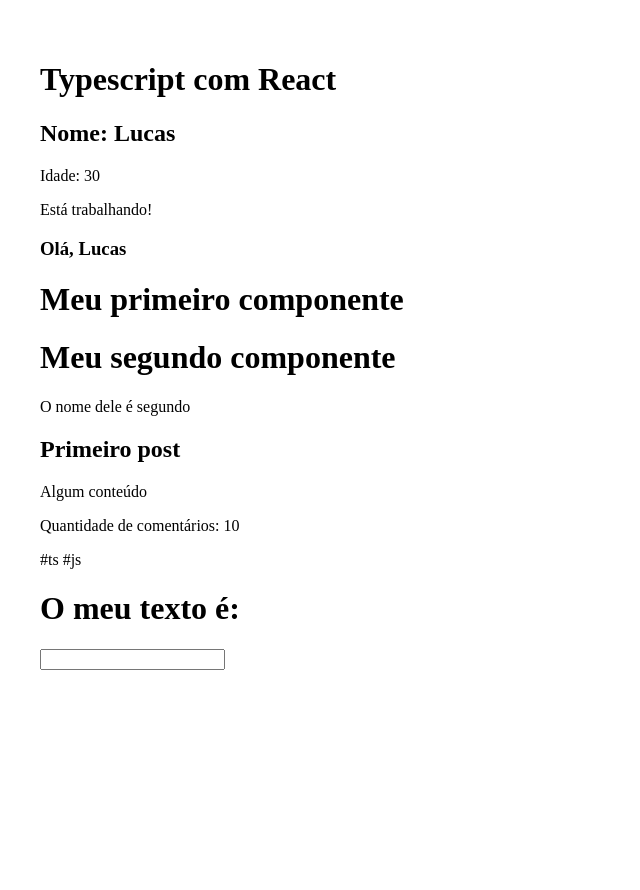
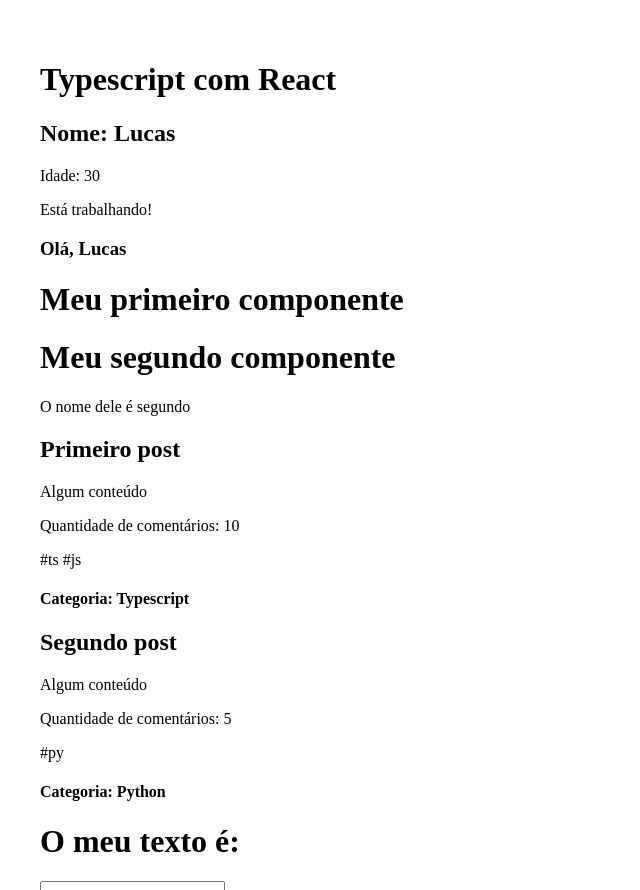
Before and after one commit to lucas-cercal/typescript-basico, a React (Create React App) app in the folder 11_react_com_ts/: page / in a window 1280 px wide. Shown: the top 890 px of the page, without its empty margins (0-640 px from the left). Built offline with nearby package versions, Linux system fonts and the light colour scheme; the HTML template or start-up script is replaced by a standard one.

Commit message:
feat: add enum

```diff
--- a/11_react_com_ts/src/App.tsx
+++ b/11_react_com_ts/src/App.tsx
@@ -3,7 +3,7 @@
 
 // 5 - desestruturando props
 import SecondComponent from "./components/SecondComponent"
-import Destructuring from "./components/Destructuring"
+import Destructuring, { Category } from "./components/Destructuring"
 
 // 6 - useState
 import State from "./components/State"
@@ -34,6 +34,14 @@
         content="Algum conteúdo"
         comentQty={10}
         tags={["ts", "js"]}
+        category={Category.TS}
+      />
+      <Destructuring
+        title="Segundo post"
+        content="Algum conteúdo"
+        comentQty={5}
+        tags={["py"]}
+        category={Category.P}
       />
       <State />
     </div>
--- a/11_react_com_ts/src/components/Destructuring.tsx
+++ b/11_react_com_ts/src/components/Destructuring.tsx
@@ -5,9 +5,17 @@
   content: string
   comentQty: number
   tags: string[]
+  // 8 - enum
+    category: Category
 }
 
-function Destructuring({ title, content, comentQty, tags }: Props): ReactElement {
+export enum Category {
+  JS = 'Javascript',
+  TS = 'Typescript',
+  P = 'Python'
+}
+
+function Destructuring({ title, content, comentQty, tags, category }: Props): ReactElement {
   return (
     <div>
       <h2>{title}</h2>
@@ -18,6 +26,7 @@
           <span key={tag}> #{tag}</span>
         ))}
       </div>
+      <h4>Categoria: {category}</h4>
     </div>
   )
 }
```
